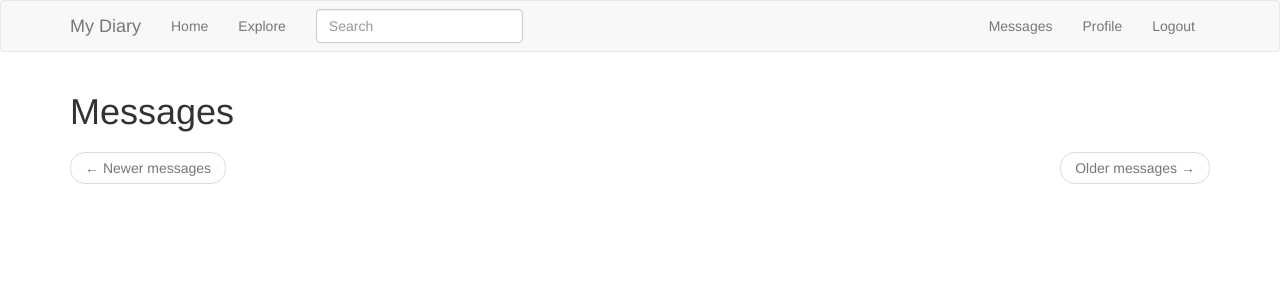
After one commit to Victorvs1967/my_diary, a Flask app: page /messages in a window 1280 px wide. The commit adds this page. Shown: the top 300 px of the page. Run offline with Flask 2, Linux system fonts and the light colour scheme; the visitor is signed in with stand-in values (Sample User, id 1); data comes from the database, SQL or seed files in the repository; data that the repository does not hold is empty; some libraries are stand-ins or nearby versions.

Commit message:
add messages

```diff
--- a/app/main/forms.py
+++ b/app/main/forms.py
@@ -34,3 +34,7 @@ class SearchForm(FlaskForm):
         if 'csrf_enabled' not in kwargs:
             kwargs['csrf_enabled'] = False
         super(SearchForm, self).__init__(*args, **kwargs)
+
+class MessageForm(FlaskForm):
+    message = TextAreaField(_l('Message'), validators=[DataRequired(), Length(min=0, max=140)])
+    submit = SubmitField( _l('Submit') )
--- a/app/main/routes.py
+++ b/app/main/routes.py
@@ -5,10 +5,10 @@ from flask_babel import get_locale, _
 from guess_language import guess_language
 from werkzeug.urls import url_parse
 from app import db
-from app.models import User, Post
+from app.models import User, Post, Message
 from app.translate import translate
 from app.main import bp, routes
-from app.main.forms import EditProfileForm, PostForm, SearchForm
+from app.main.forms import EditProfileForm, PostForm, SearchForm, MessageForm
 
 
 @bp.before_app_request
@@ -126,3 +126,28 @@ def search():
 def user_popup(username):
     user = User.query.filter_by(username=username).first_or_404()
     return render_template('user_popup.html', user=user)
+
+@bp.route('/send_message/<recipient>', methods=['GET', 'POST'])
+@login_required
+def send_message(recipient):
+    user = User.query.filter_by(username=recipient).first_or_404()
+    form = MessageForm()
+    if form.validate_on_submit():
+        msg = Message(author=current_user, recipient=user, body=form.message.data)
+        db.session.add(msg)
+        db.session.commit()
+        flash(_('Your message has been sent.'))
+        return redirect(url_for('main.user', username=recipient))
+    return render_template('send_message.html', title=_('Send Message'), form=form, recipient=recipient)
+
+@bp.route('/messages')
+@login_required
+def messages():
+    current_user.last_message_read_time = datetime.utcnow()
+    db.session.commit()
+    page = request.args.get('page', 1, type=int)
+    messages = current_user.messages_received.order_by(
+        Message.timestamp.desc()).paginate(page, current_app.config['POSTS_PER_PAGE'], False)
+    next_url = url_for('main.messages', page=messages.next_num) if messages.has_next else None
+    prev_url = url_for('main.messages', page=messages.prev_num) if messages.has_prev else None
+    return render_template('messages.html', messages=messages.items, next_url=next_url, prev_url=prev_url)
--- a/app/models.py
+++ b/app/models.py
@@ -71,6 +71,13 @@ class User(UserMixin, db.Model):
                 secondaryjoin=(followers.c.followed_id == id),
                 backref=db.backref('followers', lazy='dynamic'),
                 lazy='dynamic')
+    messages_send = db.relationship('Message', foreign_keys='Message.sender_id', backref='author', lazy='dynamic')
+    messages_received = db.relationship('Message', foreign_keys='Message.recipient_id', backref='recipient', lazy='dynamic')
+    last_message_read_time = db.Column(db.DateTime)
+
+    def new_messages(self):
+        last_read_time = self.last_message_read_time or datetime(1900, 1, 1)
+        return Message.query.filter_by(recipient=self).filter(Message.timestamp > last_read_time).count()
 
     def __repr__(self):
         return f'<User {self.username}>'
@@ -122,3 +129,13 @@ class Post(SearchableMixin, db.Model):
 
     def __repr__(self):
         return f'Post {self.body}'
+
+class Message(db.Model):
+    id = db.Column(db.Integer, primary_key=True)
+    sender_id = db.Column(db.Integer, db.ForeignKey('user.id'))
+    recipient_id = db.Column(db.Integer, db.ForeignKey('user.id'))
+    body = db.Column(db.String(140))
+    timestamp = db.Column(db.DateTime, index=True, default=datetime.utcnow)
+
+    def __repr__(self):
+        return f'<Message {self.body}>'
--- a/app/templates/base.html
+++ b/app/templates/base.html
@@ -25,9 +25,21 @@
                     {% if current_user.is_anonymous %}
                     <li><a href="{{ url_for('auth.login') }}">{{_('Login')}}</a></li>
                     {% else %}
+                    <li>
+                        <a href="{{ url_for('main.messages') }}">
+                            {{_('Messages')}}
+                            {% set new_messages = current_user.new_messages() %}
+                            {% if new_messages %}
+                                <span id="message_count" class="badge" style="visibility: {% if new_messages %}visible
+                                                                        {% else %}hidden {% endif %};">
+                                    {{ new_messages }}
+                                </span>
+                            {% endif %}
+                        </a>
+                    </li>
                     <li><a href="{{ url_for('main.user', username=current_user.username) }}">{{_('Profile')}}</a></li>
                     <li><a href="{{ url_for('auth.logout') }}">{{_('Logout')}}</a></li>
-                    {% endif %}
+                     {% endif %}
                 </ul>
                 {% if g.search_form %}
                 <form class="navbar-form navbar-left" method="GET" action="{{ url_for('main.search') }}">
@@ -113,5 +125,9 @@
                 }
             )
         });
+        function set_message_count(n) {
+            $('#message_count').text(n);
+            $('#message_count').css('visibility', n ? 'visible' : 'hidden')
+        }
     </script>
 {% endblock %}
--- /dev/null
+++ b/app/templates/messages.html
@@ -0,0 +1,22 @@
+{% extends 'base.html' %}
+
+{% block app_content %}
+    <h1>{{ _('Messages') }}</h1>
+    {% for post in messages %}
+        {% include '_post.html' %}
+    {% endfor %}
+    <nav aria-label="...">
+        <ul class="pager">
+            <li class="previous{% if not prev_url %} disabled{% endif %}">
+                <a href="{{ prev_url or '#' }}">
+                    <span aria-hidden="true">&larr;</span> {{ _('Newer messages') }}
+                </a>
+            </li>
+            <li class="next{% if not next_url %} disabled{% endif %}">
+                <a href="{{ next_url or '#' }}">
+                    {{ _('Older messages') }} <span aria-hidden="true">&rarr;</span>
+                </a>
+            </li>
+        </ul>
+    </nav>
+{% endblock %}
```
Also changed, not shown: app/templates/send_message.html (added, +11 -0 lines), app/templates/user.html (+5 -2 lines), migrations/versions/ac8b7922b2c9_messages.py (added, +41 -0 lines), app/translations/es/LC_MESSAGES/messages.po, app/translations/ru/LC_MESSAGES/messages.po, 2 other files.
